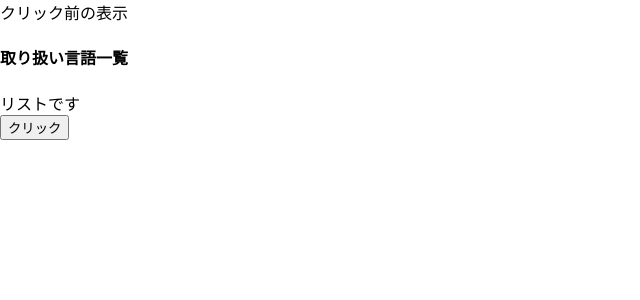
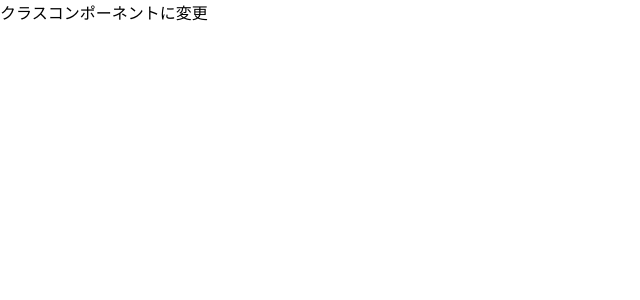
Before and after one commit to 04myls/04myls-react-app02, a React (Create React App) app: page / in a window 1280 px wide. Shown: the top 300 px of the page, without its empty margins (0-640 px from the left). Built offline with nearby package versions, Linux system fonts and the light colour scheme.

Commit message:
App.jsをClass Componentsに変更

```diff
--- a/src/App.js
+++ b/src/App.js
@@ -1,19 +1,7 @@
-import { useState } from "react";
-import { List } from "./List";
-
-function App() {
-  const [description, setDescription] = useState("クリック前の表示");
-
-  const changeDescription = () => {
-    setDescription("クリック後の表示");
-  };
-  return (
-    <div>
-      {description}
-      <List title="取り扱い言語一覧" />
-      <button onClick={changeDescription}>クリック</button>
-    </div>
-  );
+import React from "react";
+class App extends React.Component {
+  render() {
+    return <div>クラスコンポーネントに変更</div>;
+  }
 }
-
 export default App;
```
